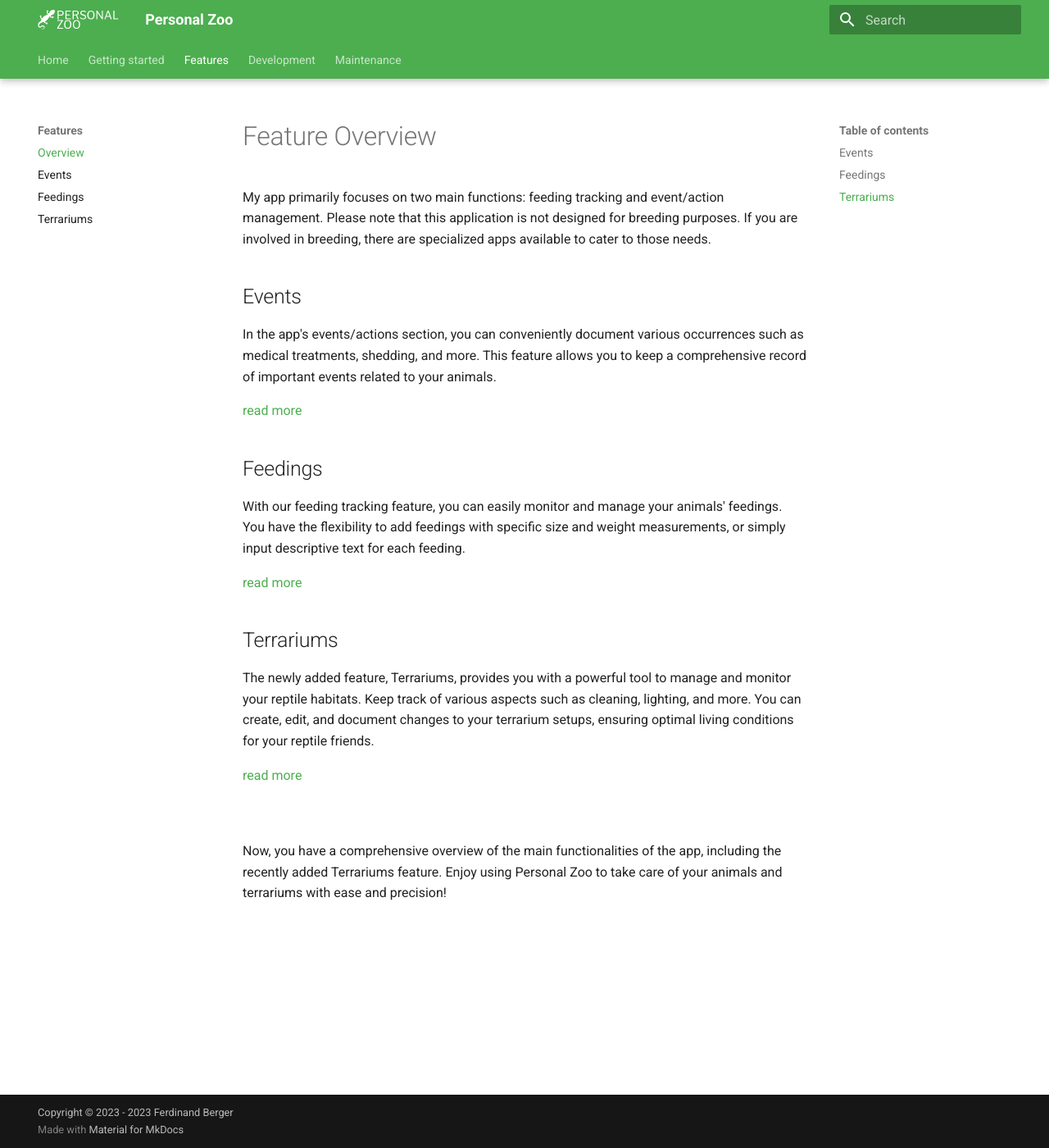
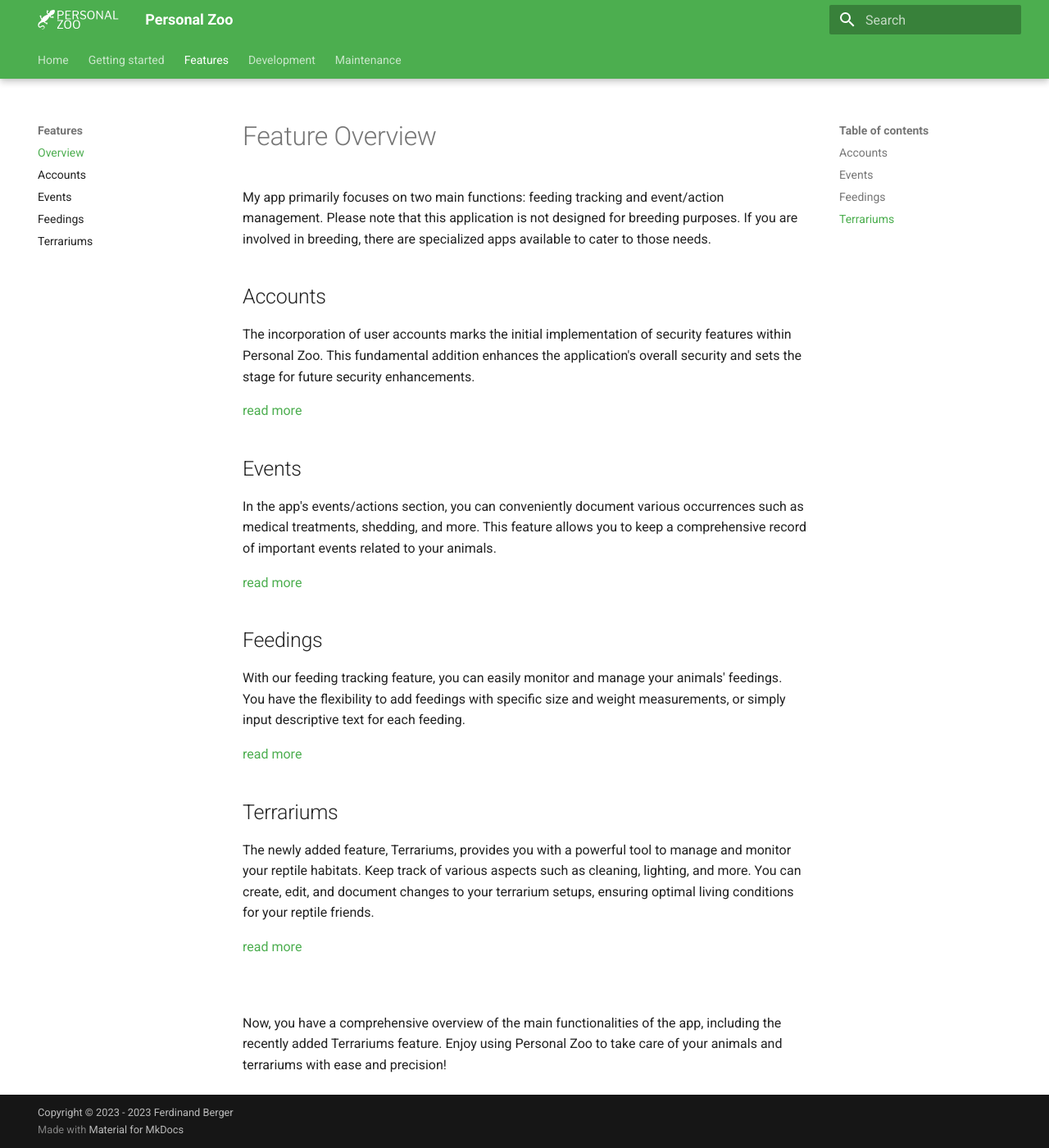
Before and after one commit to Brazier85/personal_zoo, an MkDocs documentation site: the page built from docs/features/overview.md, in a window 1280 px wide and 1400 px high. Shown: the whole window at 82% size. Built offline with MkDocs 1.6.1 and Material for MkDocs 9.7.7, drawn with Linux system fonts in a browser that asks for light colours.

Commit message:
docs(): Added accounts

```diff
--- a/docs/features/overview.md
+++ b/docs/features/overview.md
@@ -1,6 +1,12 @@
 # Feature Overview
 
 My app primarily focuses on two main functions: feeding tracking and event/action management. Please note that this application is not designed for breeding purposes. If you are involved in breeding, there are specialized apps available to cater to those needs.
+
+## Accounts
+
+The incorporation of user accounts marks the initial implementation of security features within Personal Zoo. This fundamental addition enhances the application's overall security and sets the stage for future security enhancements.
+
+[read more](/features/accounts)
 
 ## Events
 
--- a/mkdocs.yml
+++ b/mkdocs.yml
@@ -44,6 +44,7 @@ nav:
     - Update: update.md
   - Features:
     - Overview: features/overview.md
+    - Accounts: features/accounts.md
     - Events: features/events.md
     - Feedings: features/feedings.md
     - Terrariums: features/terrariums.md
```
Also changed, not shown: docs/features/accounts.md (added, +14 -0 lines).
